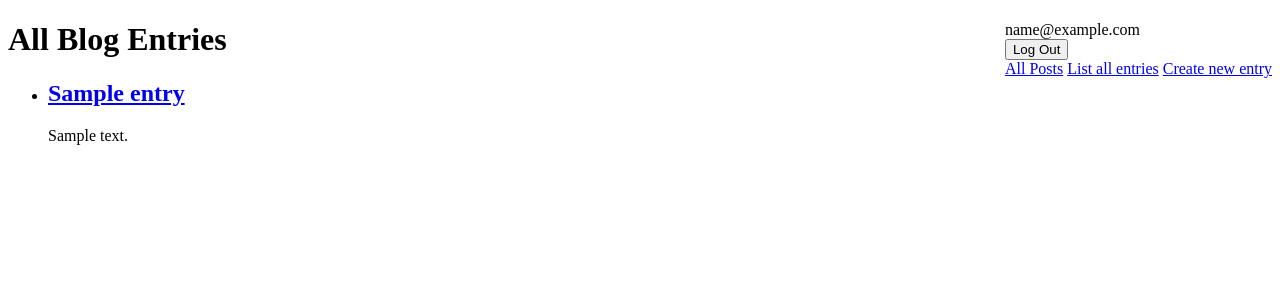
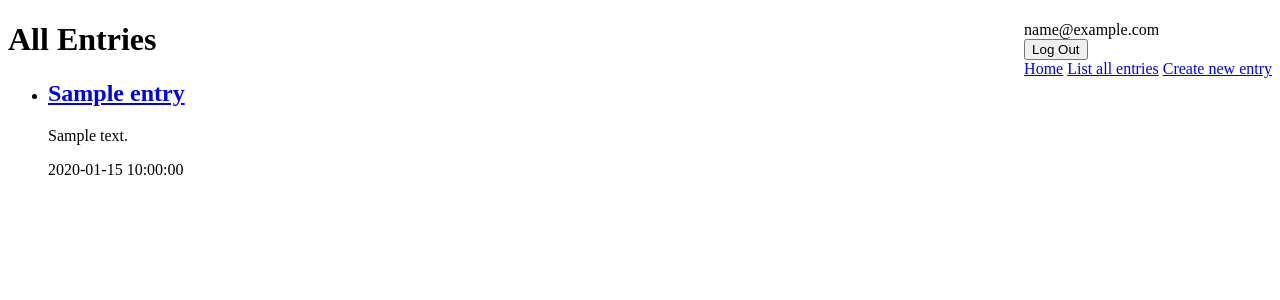
Before and after one commit to toscanowilliam/build-a-blog, a Flask app: page /blog?user=1 in a window 1280 px wide. Shown: the top 300 px of the page. Run offline with Flask 2, Linux system fonts and the light colour scheme; the visitor is signed in with stand-in values (Sample User, id 1); tables that the repository leaves empty hold one stand-in row (values such as "Sample post").

Commit message:
finally made it so non-users can view user submissions and refactored code, and added datetime functionality

```diff
--- a/main.py
+++ b/main.py
@@ -1,6 +1,6 @@
 from flask import Flask, request, redirect, render_template, session, flash, url_for
 from flask_sqlalchemy import SQLAlchemy
-from datetime import datetime
+import datetime
 import cgi
 
 
@@ -19,6 +19,7 @@ class Entry(db.Model): #NEW ENTRY FOR DATABASE
     title = db.Column(db.String(180)) #Adds vairable "title" to entry
     body = db.Column(db.String(1000)) #adds date
     owner_id = db.Column(db.Integer, db.ForeignKey('user.id'))
+    created = db.Column(db.DateTime, default=datetime.datetime.utcnow)
 
     def __init__(self, title, body, owner):
         self.title = title #stores variables in SELF for each entry
@@ -47,43 +48,30 @@ class User(db.Model):
 
 
 
-@app.route("/", methods=['POST', 'GET'])
+
+@app.route('/')
 def index():
 
-    endpoints_without_login = ['login', 'register','logout', 'home']
-    if ('email' in session or request.endpoint in endpoints_without_login):
-            return redirect("/blog")
-    elif not ('email' in session):
-            return redirect("/home")
-
-
-
-@app.route("/home", methods=['POST', 'GET'])
-def home_page():
-
-    user_id = request.args.get('id')
-    owner = User.query.filter_by(id=user_id).first()
-    encoded_error = request.args.get("error")
-
-    if (user_id): #if the user clicks on a blog link, it takes them to that entry
-        all_entries = Entry.query.filter_by(owner=owner).all() #this gets the specific ID for what the user clicked on
-        return render_template('single_user.html', title="User", all_entries=all_entries)
     users = User.query.all()
-
-    return render_template('index.html', title="All Users", users=users,error=encoded_error and cgi.escape(encoded_error, quote=True))
+    return render_template('index.html', title='Users', users=users)
 
 @app.route('/blog', methods=['POST', 'GET'])
 def display_blog_entries():
 
-    owner = User.query.filter_by(email=session['email']).first()
-    entry_id = request.args.get('id') #this gets the ID for a specific entry
-    encoded_error = request.args.get("error")
+    user_id = request.args.get('user')
+    entry_id = request.args.get('id')
     if (entry_id): #if the user clicks on a blog link, it takes them to that entry
         entry = Entry.query.get(entry_id) #this gets the specific ID for what the user clicked on
         return render_template('single_entry.html', title="Blog Entry", entry=entry)
-    all_entries = Entry.query.filter_by(owner=owner).all() #Gets all entries
 
-    return render_template('all_entries.html', title="All Entries", all_entries=all_entries,owner=owner, error=encoded_error and cgi.escape(encoded_error, quote=True))
+    if (user_id):
+        user_id = int(user_id)
+        user = User.query.get(user_id)
+        all_entries = user.entry
+        return render_template('single_user.html',title="User", all_entries=all_entries,user=user)
+    all_entries = Entry.query.order_by(Entry.created.desc()).all()
+
+    return render_template('all_entries.html', title="All Entries", all_entries=all_entries)
 
 @app.route('/new_entry', methods=['GET', 'POST'])
 def new_entry():
@@ -151,7 +139,7 @@ def logout():
     if request.method == 'POST':
         session['email'] = owner.email
         del session['email']
-        return redirect("/")
+        return redirect("/home")
 
 @app.route("/register", methods=['GET', 'POST'])
 def register():
@@ -179,7 +167,7 @@ def register():
 
 @app.before_request
 def require_login():
-    endpoints_without_login = ['login', 'register','logout', 'index']
+    endpoints_without_login = ['login', 'register','logout', 'display_blog_entries']
     if not ('email' in session or request.endpoint in endpoints_without_login):
             return redirect("/login")
 
--- a/templates/all_entries.html
+++ b/templates/all_entries.html
@@ -6,10 +6,14 @@
         {% for entry in all_entries %} <!-- iterates through entrys from the all_entries variable in MAIN.py  -->
             <li>
                 <h2>
-                    <a href="/blog?id={{ entry.id }}">{{ entry.title }}</a> <!-- Creates a link for each entry ID  -->
+
+                    <a href="/blog?id={{ entry.id }}">{{ entry.title }}</a>
+
                 </h2>
                 <p>{{ entry.body }}</p>
-                <p>{{ entry.created }}</p> <!-- displays the content of each blog in front page -->
+                <p> contributor: <a href="/blog?user={{ entry.owner.id }}">{{ entry.owner.email }}</a></p>
+                <p>{{ entry.created }}</p> <!-- Creates a link for each entry ID  -->
+
             </li>
         {% endfor %}
     </ul>
--- a/templates/base.html
+++ b/templates/base.html
@@ -14,12 +14,12 @@
             </form>
 
             <nav> <!-- navigation tags  -->
-            <a href='/home'>All Posts</a>
+            <a href='/'>Home</a>
             <a href='/blog'>List all entries</a>
             <a href='/new_entry'>Create new entry</a>
             </nav>
           {% else %}
-            <a href="login">login</a> | <a href="register">register</a> | <a href='/home'>All Posts</a>
+            <a href="login">login</a> | <a href="register">register</a> | <a href='/blog'>All Posts</a>
           {% endif %}
         </div>
 
--- a/templates/index.html
+++ b/templates/index.html
@@ -6,7 +6,7 @@
         {% for user in users %} <!-- iterates through entrys from the all_entries variable in MAIN.py  -->
             <li>
                 <h2>
-                    <a href="/?id={{ user.id }}">{{ user.email }}</a> <!-- Creates a link for each entry ID  -->
+                    <a href="/blog?user={{ user.id }}">{{ user.email }}</a> <!-- Creates a link for each entry ID  -->
                 </h2>
                  <!-- displays the content of each blog in front page -->
             </li>
--- a/templates/single_entry.html
+++ b/templates/single_entry.html
@@ -3,4 +3,6 @@
 {% block content %}
     <h1>{{ entry.title }}</h1>
     <p>{{ entry.body }}</p>
+    <p>{{ entry.created }}</p>
+    <p> contributor: <a href="/blog?user={{ entry.owner.id }}">{{ entry.owner.email }}</a></p>
 {% endblock %}
--- a/templates/single_user.html
+++ b/templates/single_user.html
@@ -1,7 +1,7 @@
 {% extends "base.html" %}
 
 {% block content %}
-    <h1>All Blog Entries</h1>
+    <h1>All Entries</h1>
     <ul>
         {% for entry in all_entries %} <!-- iterates through entrys from the all_entries variable in MAIN.py  -->
             <li>
@@ -9,7 +9,8 @@
                     <a href="/blog?id={{ entry.id }}">{{ entry.title }}</a> <!-- Creates a link for each entry ID  -->
                 </h2>
                 <p>{{ entry.body }}</p>
-                <p>{{ entry.created }}</p> <!-- displays the content of each blog in front page -->
+                <p>{{ entry.created }}</p>
+                <!-- displays the content of each blog in front page -->
             </li>
         {% endfor %}
     </ul>
```
